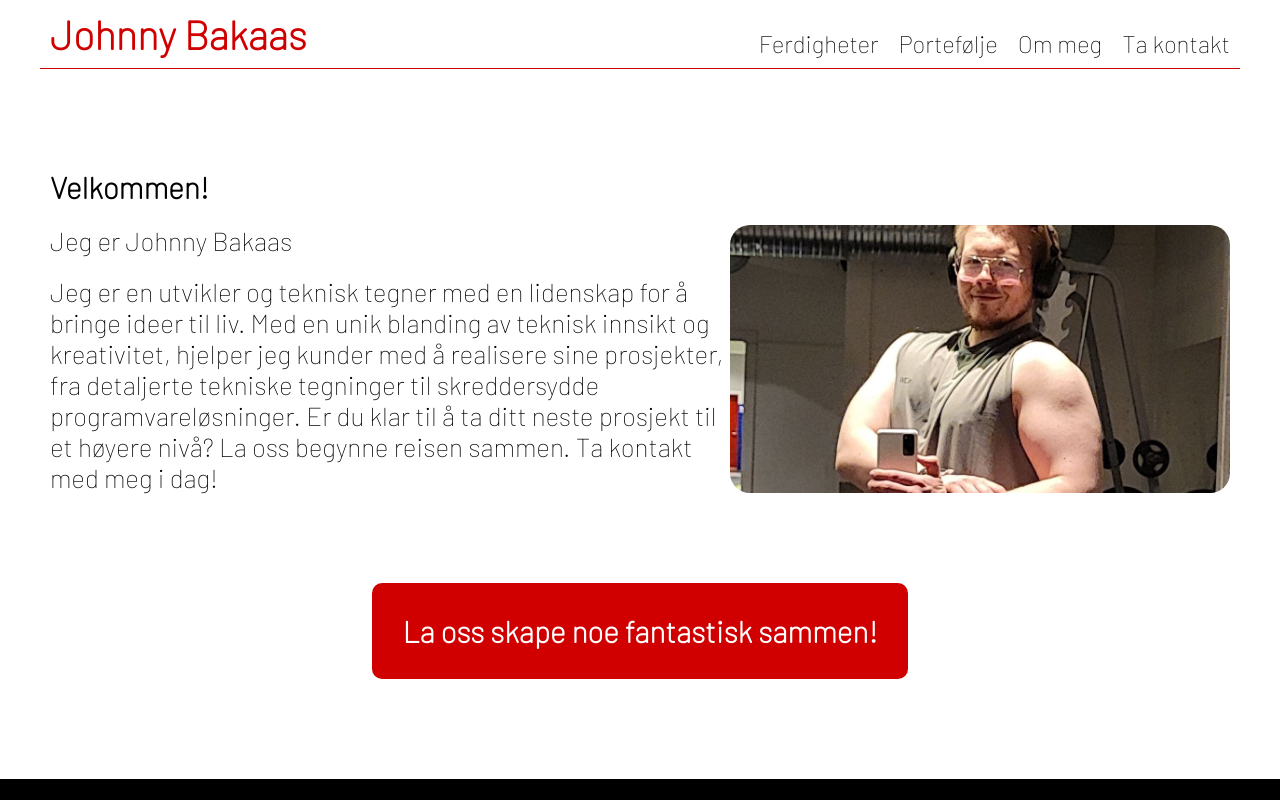
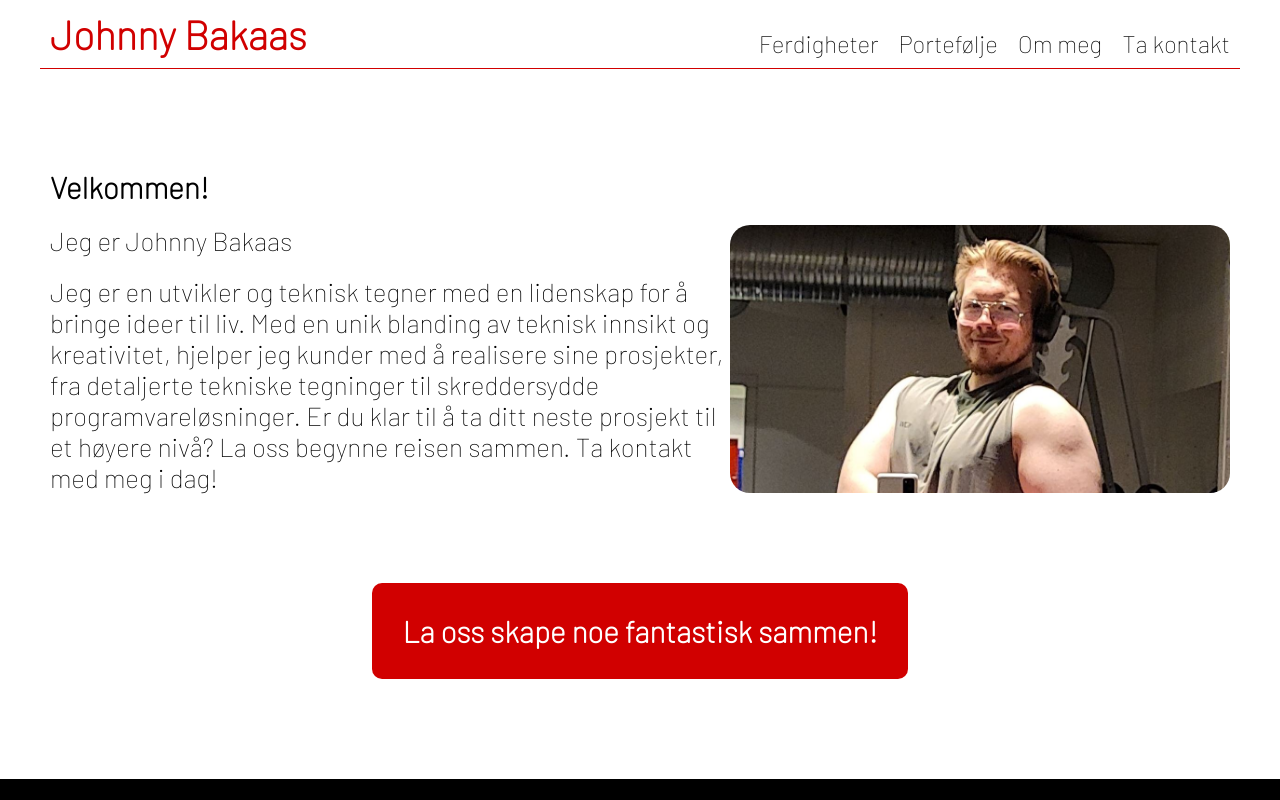
Before and after one commit to JohnnyBakaas/JohnnyBakaasPersonligSide, a React (Vite) app in the folder vite-project/: page / in a window 1280 px wide. Shown: the top 800 px of the page. Built offline with nearby package versions, Linux system fonts and the light colour scheme.

Commit message:
bilde justert :)

```diff
--- a/vite-project/src/components/Home.jsx
+++ b/vite-project/src/components/Home.jsx
@@ -9,6 +9,7 @@ import BildeAvMeg from "./images/BildeAvMeg.jpg";
 
 const HomeImage = styled(ArticleImageParent)`
   background-image: url(${BildeAvMeg});
+  background-position-y: 20%;
 `;
 
 const StyledHomeButonContainer = styled.div`
```
